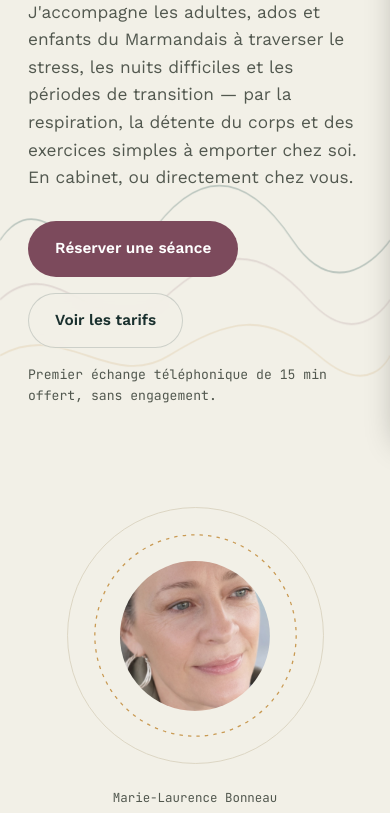
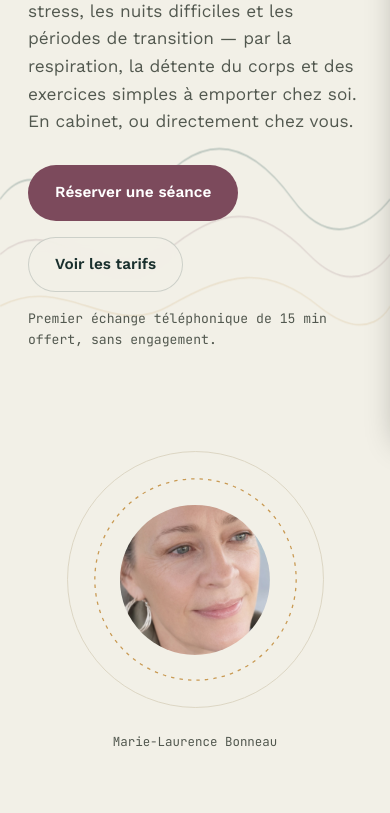
Before and after one commit to mahedjm/Sophrologie, a plain HTML site: page index.html in a window 390 px wide. Shown: the part 382-1195 px from the top of the page. Drawn offline with nearby package versions, Linux system fonts and the light colour scheme; no server answers.

Commit message:
Déclenche l'animation de scroll plus tôt et réduit l'espace vide du hero
Co-Authored-By: Claude Sonnet 5 <noreply@anthropic.com>

```diff
--- a/css/style.css
+++ b/css/style.css
@@ -150,7 +150,7 @@ img, svg { display: block; max-width: 100%; }
 /* =========================================================
    HERO
    ========================================================= */
-.hero { position: relative; padding: 7.5rem 0 6rem; overflow: hidden; }
+.hero { position: relative; padding: 3.5rem 0 6rem; overflow: hidden; }
 .hero-waves { position: absolute; inset: auto 0 0 0; height: 60%; opacity: .55; pointer-events: none; }
 .hero-waves svg { width: 100%; height: 100%; }
 .wave { fill: none; stroke-width: 2; }
@@ -451,7 +451,7 @@ img, svg { display: block; max-width: 100%; }
   .section { padding: 3rem 0; }
 
   /* Hero : beaucoup moins d'espace vide en bas, vagues plus discrètes */
-  .hero { padding-top: 6rem; padding-bottom: 2rem; }
+  .hero { padding-top: 2.5rem; padding-bottom: 2rem; }
   .hero-waves { opacity: .3; }
   .hero-cta .btn-ghost {
     background: rgba(242, 240, 231, .82);
--- a/js/script.js
+++ b/js/script.js
@@ -31,7 +31,7 @@ document.addEventListener('DOMContentLoaded', () => {
           io.unobserve(entry.target);
         }
       });
-    }, { threshold: 0.15 });
+    }, { threshold: 0.01, rootMargin: '0px 0px 200px 0px' });
     revealEls.forEach(el => io.observe(el));
   } else {
     revealEls.forEach(el => el.classList.add('is-visible'));
```
